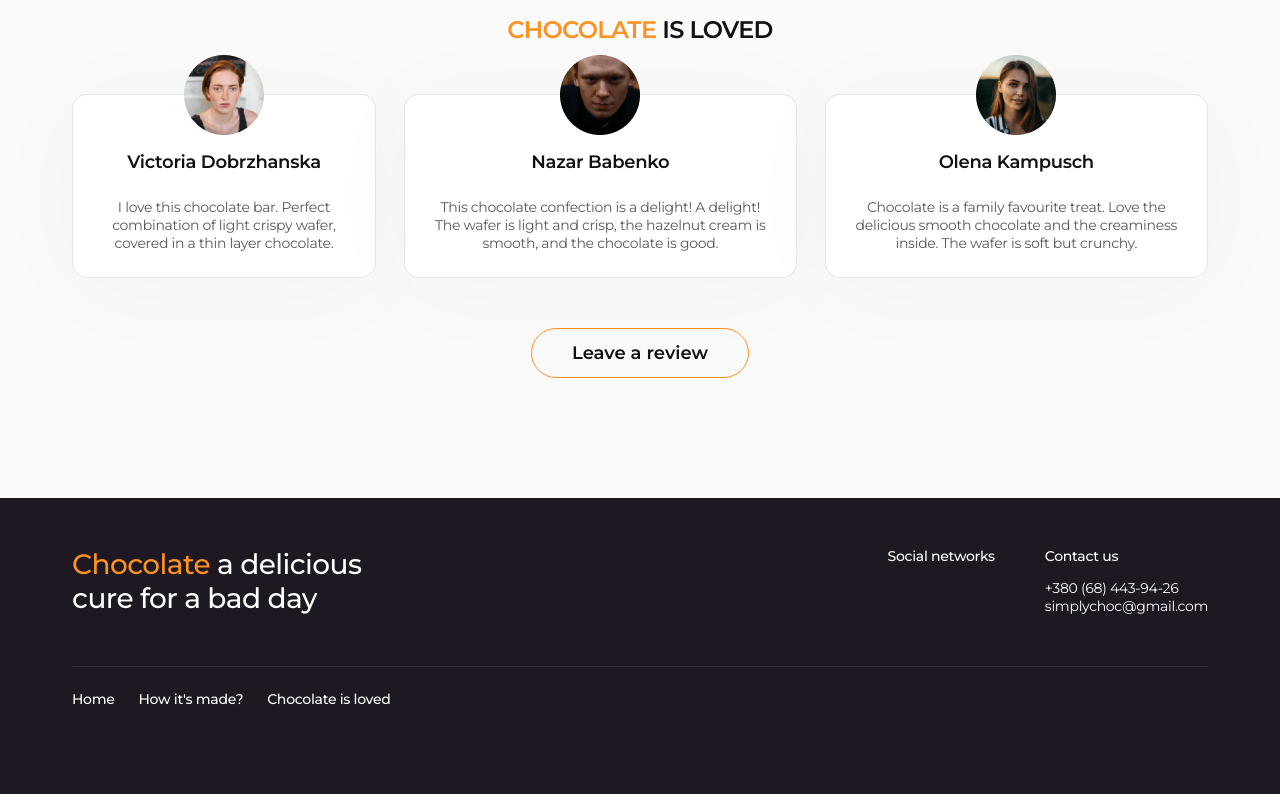
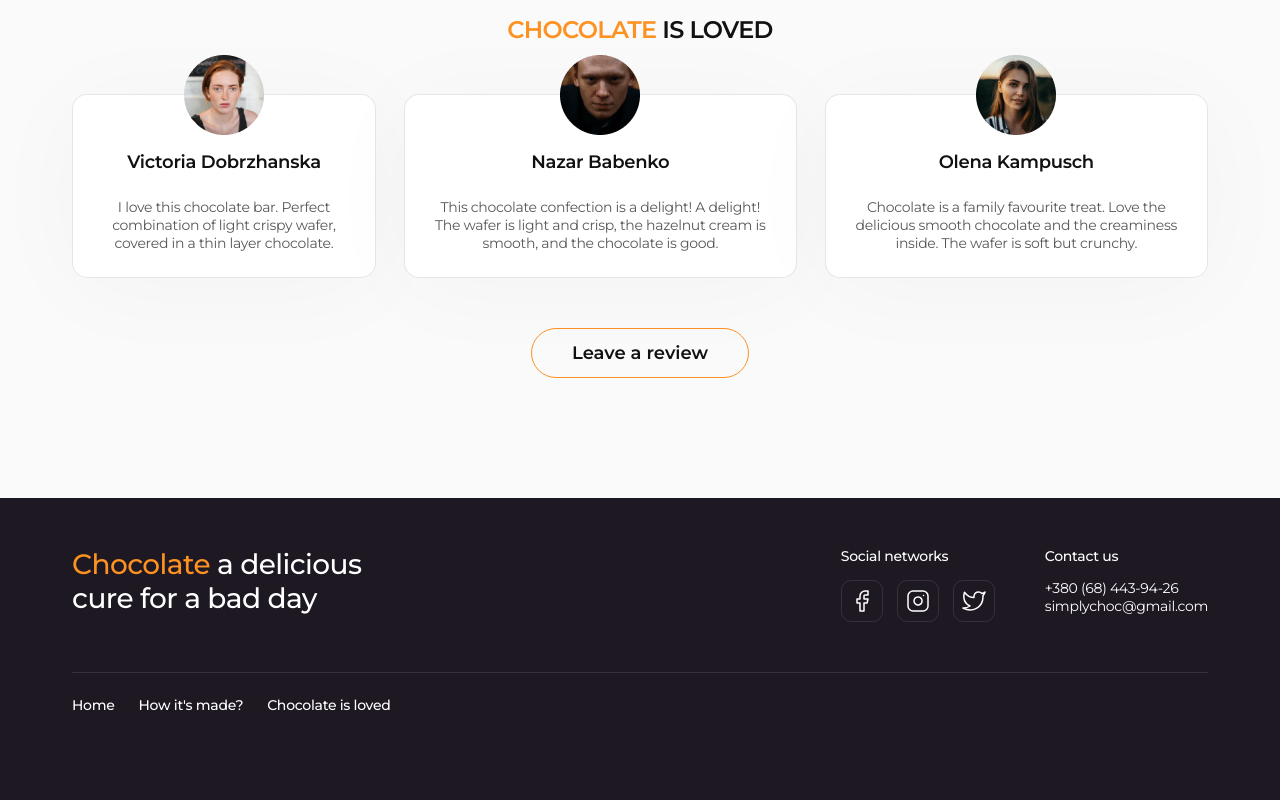
Before and after one commit to Aleksandr-Reznichenko/simply-chocolate, a plain HTML site: page index.html in a window 1280 px wide. Shown: the part 4295-5095 px from the top of the page. Drawn offline with nearby package versions, Linux system fonts and the light colour scheme.

Commit message:
Updated footer styles

```diff
--- a/css/styles.css
+++ b/css/styles.css
@@ -757,6 +757,8 @@ button {
   column-gap: 50px;
 }
 
+/* Social networks */
+
 .footer-contacts-socials-subtitle,
 .footer-contacts-feedback-subtitle {
   font-weight: 500;
@@ -771,6 +773,33 @@ button {
   column-gap: 14px;
 }
 
+.footer-contacts-socials-link {
+  display: flex;
+  justify-content: center;
+  align-items: center;
+  border-radius: 10px;
+  border: 1px solid rgba(255, 255, 255, 0.1);
+  padding: 8px;
+  transition: border-color 250ms ease-in;
+}
+
+.footer-contacts-socials-link:hover,
+.footer-contacts-socials-link:focus {
+  border-color: var(--border-secondary);
+}
+
+.footer-contacts-socials-icon {
+  stroke: var(--bg-accent-secondary);
+  transition: stroke 250ms ease-in;
+}
+
+.footer-contacts-socials-link:hover .footer-contacts-socials-icon,
+.footer-contacts-socials-link:focus .footer-contacts-socials-icon {
+  stroke: var(--bg-accent-primary);
+}
+
+/* Contact us */
+
 .footer-contacts-feedback-list {
   font-style: normal;
 }
@@ -780,6 +809,7 @@ button {
   letter-spacing: -0.02em;
   text-align: center;
   color: var(--text-secondary);
+  transition: color 250ms ease-in;
 }
 
 .footer-contacts-feedback-list-item-link:hover,
@@ -808,6 +838,7 @@ button {
   line-height: 1.14;
   letter-spacing: -0.02em;
   color: var(--text-secondary);
+  transition: color 250ms ease-in;
 }
 
 .footer-nav-list-item-link:hover,
```
